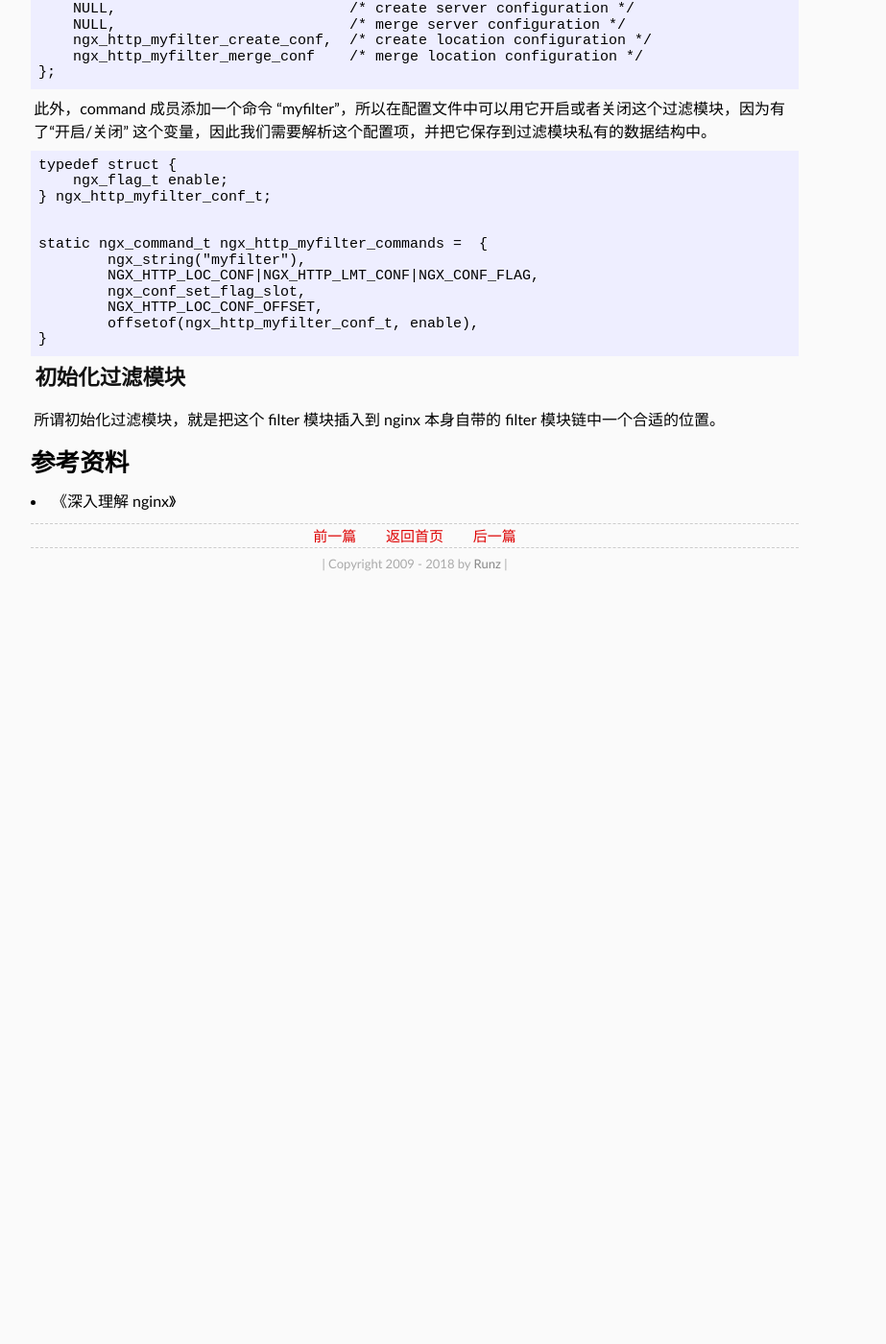
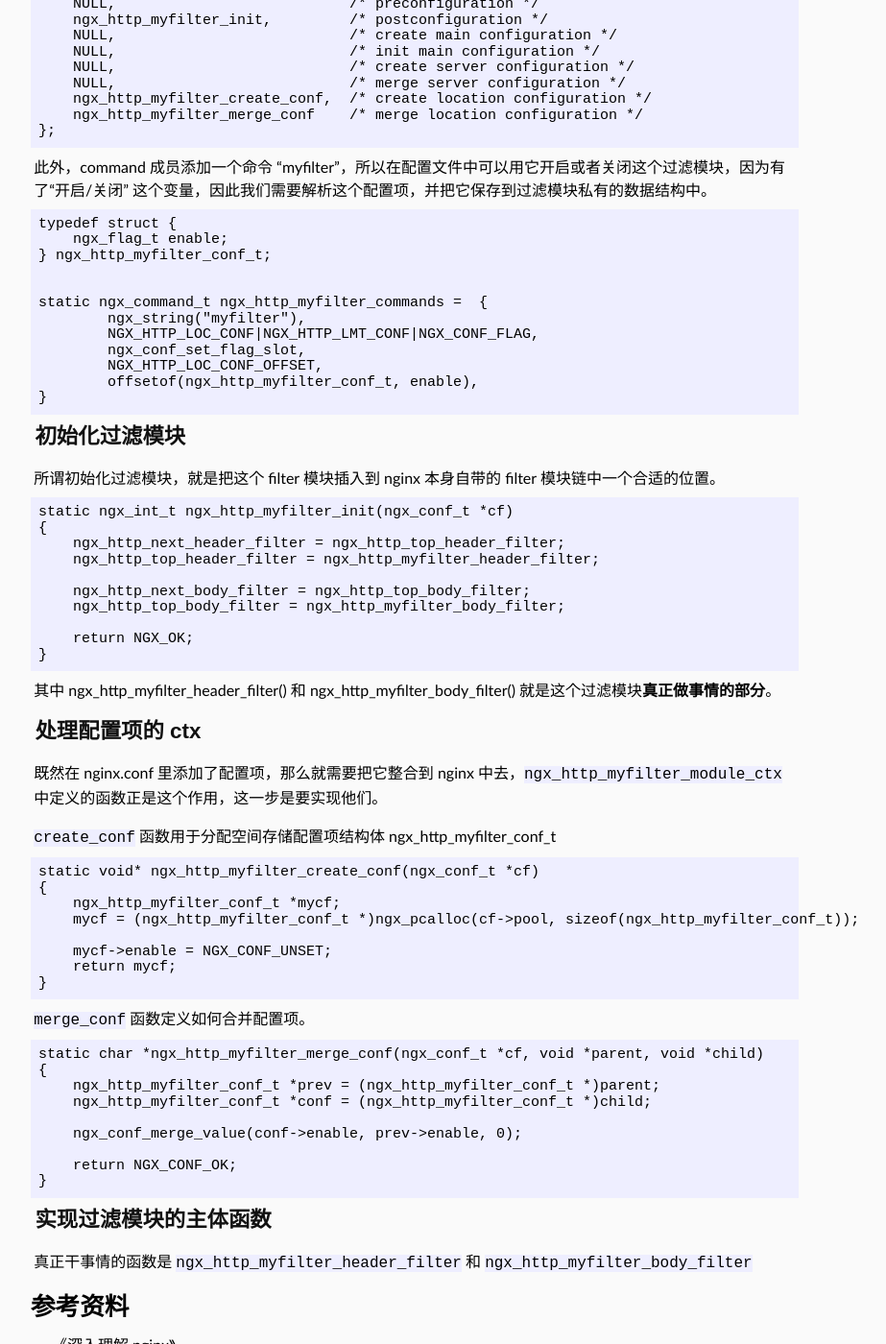
Before and after one commit to shaman7036/runzhen.github.io, a Jekyll site: the page built from _posts/2018-11-19-nginx-http-filter-module.md, in a window 1280 px wide and 1400 px high, scrolled down 1056 px. Shown: the whole window at 96% size, without its empty margins (208-1131 px from the left). Built offline with Jekyll 4.4.1, drawn with Linux system fonts in a browser that asks for light colours; some web fonts are replaced; comment, search, counter and statistics services are not loaded; before the commit the page ends 1686 px from its top, so only the background shows below that; some of the changed text lies outside the part shown.

Commit message:
http filter

````diff
--- a/_posts/2018-11-19-nginx-http-filter-module.md
+++ b/_posts/2018-11-19-nginx-http-filter-module.md
@@ -65,5 +65,56 @@
 
 所谓初始化过滤模块，就是把这个 filter 模块插入到 nginx 本身自带的 filter 模块链中一个合适的位置。
 
+```
+static ngx_int_t ngx_http_myfilter_init(ngx_conf_t *cf)
+{
+    ngx_http_next_header_filter = ngx_http_top_header_filter;
+    ngx_http_top_header_filter = ngx_http_myfilter_header_filter;
+
+    ngx_http_next_body_filter = ngx_http_top_body_filter;
+    ngx_http_top_body_filter = ngx_http_myfilter_body_filter;
+
+    return NGX_OK;
+}
+```
+
+其中 ngx_http_myfilter_header_filter() 和 ngx_http_myfilter_body_filter() 就是这个过滤模块**真正做事情的部分**。
+
+## 处理配置项的 ctx
+
+既然在 nginx.conf 里添加了配置项，那么就需要把它整合到 nginx 中去，`ngx_http_myfilter_module_ctx` 中定义的函数正是这个作用，这一步是要实现他们。
+
+`create_conf` 函数用于分配空间存储配置项结构体 ngx_http_myfilter_conf_t
+
+```
+static void* ngx_http_myfilter_create_conf(ngx_conf_t *cf)
+{
+    ngx_http_myfilter_conf_t *mycf;
+    mycf = (ngx_http_myfilter_conf_t *)ngx_pcalloc(cf->pool, sizeof(ngx_http_myfilter_conf_t));
+
+    mycf->enable = NGX_CONF_UNSET;
+    return mycf;
+}
+```
+
+`merge_conf` 函数定义如何合并配置项。
+```
+static char *ngx_http_myfilter_merge_conf(ngx_conf_t *cf, void *parent, void *child)
+{
+    ngx_http_myfilter_conf_t *prev = (ngx_http_myfilter_conf_t *)parent;
+    ngx_http_myfilter_conf_t *conf = (ngx_http_myfilter_conf_t *)child;
+
+    ngx_conf_merge_value(conf->enable, prev->enable, 0);
+
+    return NGX_CONF_OK;
+}
+```
+
+## 实现过滤模块的主体函数
+
+真正干事情的函数是 `ngx_http_myfilter_header_filter` 和 `ngx_http_myfilter_body_filter`
+
+
+
 # 参考资料
 - 《深入理解 nginx》
````
